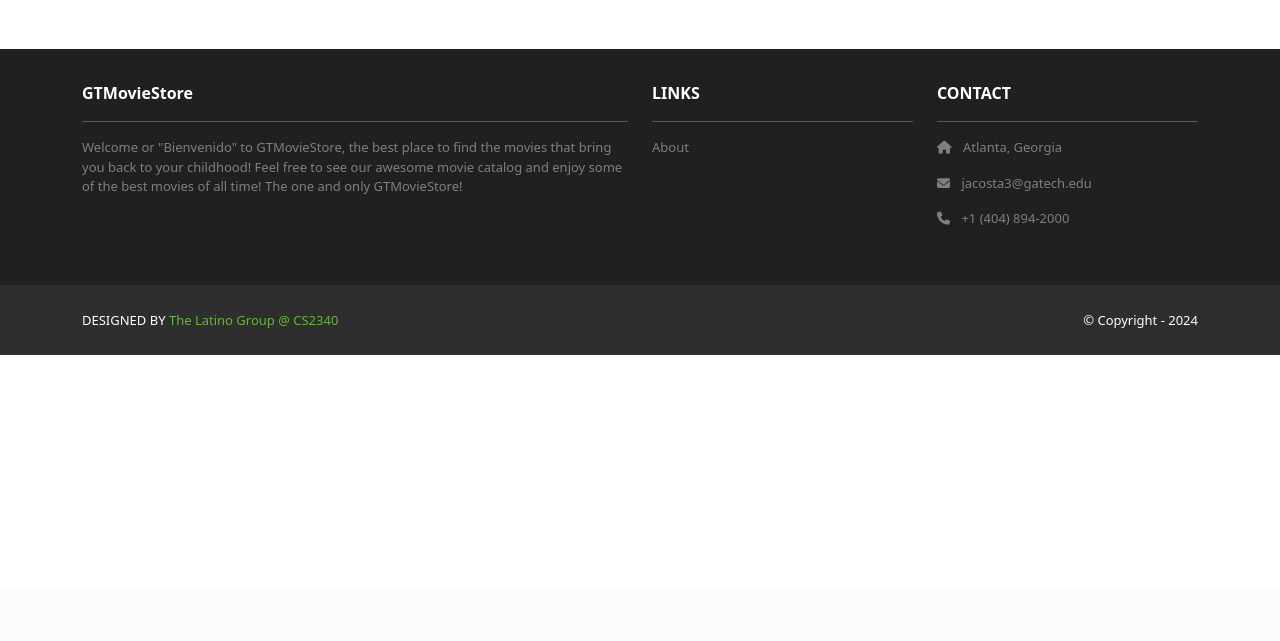
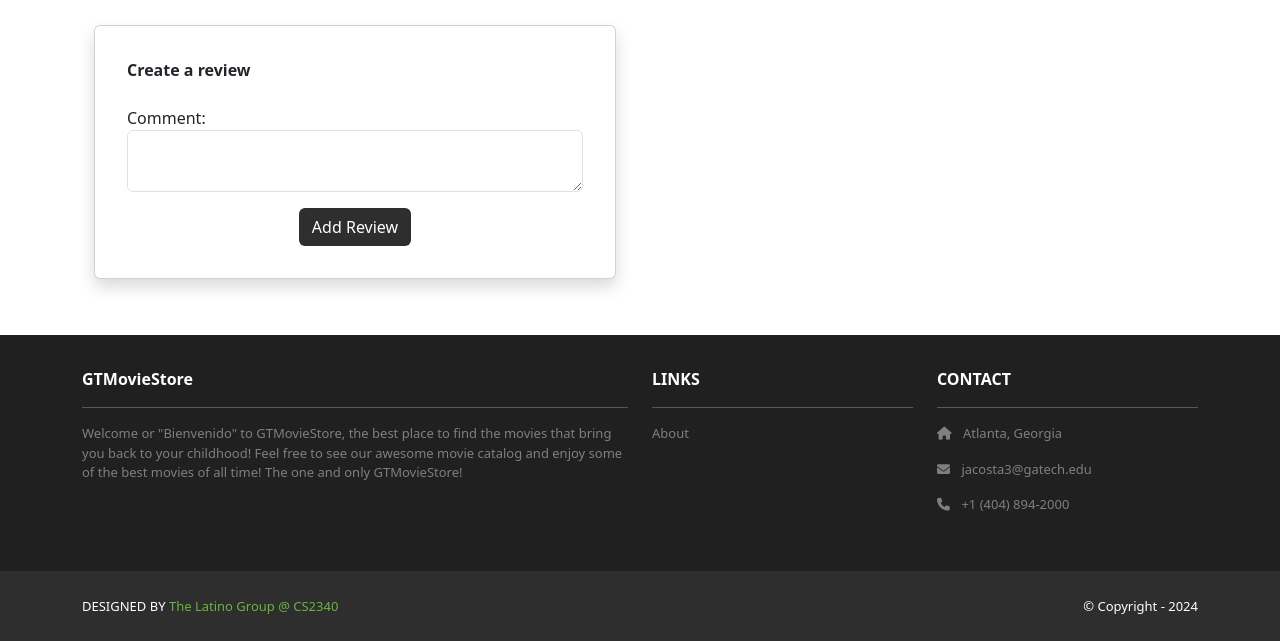
Before and after one commit to s4kv/GTMovieStore, a Django app: template movies/templates/movies/show.html in a window 1280 px wide. Shown: the part 210-851 px from the top of the page. Before the commit the page ends 565 px from the top, so only its background shows below. Run offline with Django 5.2, Linux system fonts and the light colour scheme; the template is opened without the code that fills it, so the values that code supplies are empty; the visitor is signed in with stand-in values (Sample User, id 1); parts of the project's set-up code (start-up, migrations or seed data) failed here and were passed over; some libraries are stand-ins or nearby versions.

Commit message:
Working on chapter 8

```diff
--- a/movies/admin.py
+++ b/movies/admin.py
@@ -1,7 +1,8 @@
 from django.contrib import admin
-from .models import Movie
+from .models import Movie, Review
 
 class MovieAdmin(admin.ModelAdmin):
     ordering = ['name']
     search_fields = ['name']
 admin.site.register(Movie, MovieAdmin)
+admin.site.register(Review)
--- a/movies/templates/movies/show.html
+++ b/movies/templates/movies/show.html
@@ -9,6 +9,37 @@
         <hr />
         <p><b>Description:</b> {{ template_data.movie.description }} </p>
         <p><b>Price:</b> ${{ template_data.movie.price }}</p>
+        {% if user.is_authenticated %}
+        <div class="container mt-4">
+          <div class="row justify-content-center">
+            <div class="col-12">
+              <div class="card shadow p-3 mb-4 rounded">
+                <div class="card-body">
+                  <b class="text-start">Create a review
+                    </b><br /><br />
+                  <form method="POST" action=
+                    "{% url 'movies.create_review'
+                    id=template_data.movie.id %}">
+                    {% csrf_token %}
+                    <p>
+                      <label for="comment">Comment:</label>
+                      <textarea name="comment" required
+                      class="form-control"
+                      id="comment"></textarea>
+                    </p>
+                    <div class="text-center">
+                      <button type="submit"
+                        class="btn bg-dark text-white">
+                        Add Review
+                      </button>
+                    </div>
+                  </form>
+                </div>
+              </div>
+            </div>
+          </div>
+        </div>
+        {% endif %}
       </div>
       <div class="col-md-6 mx-auto mb-3 text-center">
         <img src="{{ template_data.movie.image.url }}"
```
Also changed, not shown: movies/models.py (+12 -0 lines), movies/migrations/0002_review.py (added).
